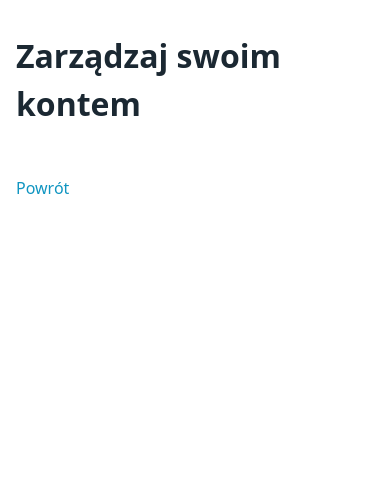
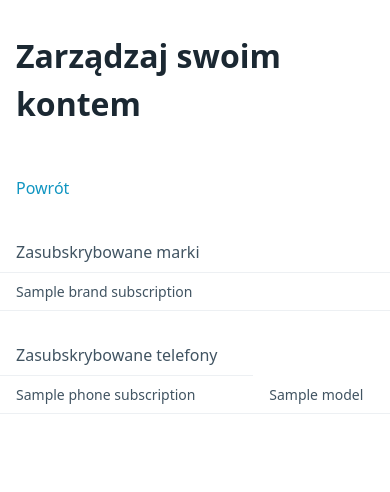
Before and after one commit to cdakk2000/Bazy_Danych_Projekt, a Django app: page /manage/ in a window 390 px wide. Shown: the top 492 px of the page. Run offline with Django 4.2, Linux system fonts and the light colour scheme; tables that the repository leaves empty hold one stand-in row (values such as "Sample post"); a database or web service that is not in the repository returns one stand-in record (values such as "Sample title"); some libraries are stand-ins or nearby versions.

Commit message:
Adding phone/brand subscription into manage account site

```diff
--- a/templates/manage.html
+++ b/templates/manage.html
@@ -11,5 +11,28 @@
       <a href="/options/">Powrót</a>
     </nav>
   </header>
+
+<table>
+    <tr>
+        <th>Zasubskrybowane marki</th>
+    </tr>
+    {% for row in brand_subs %}
+    <tr>
+        <td>{{ row.name }}</td>
+    </tr>
+    {% endfor %}
+</table>
+
+<table>
+    <tr>
+        <th>Zasubskrybowane telefony</th>
+    </tr>
+    {% for row in phone_subs %}
+    <tr>
+        <td>{{ row.name }}</td>
+        <td>{{ row.model }}</td>
+    </tr>
+    {% endfor %}
+</table>
 </body>
 </html>
--- a/testdb/views.py
+++ b/testdb/views.py
@@ -368,7 +368,26 @@ class SaveSearch(View):
 class Manage(View):
     template = 'manage.html'
     def get(self, request):
-        return render(request, self.template)
+        conn = connect()
+        cursor = conn.cursor(cursor_factory=RealDictCursor)
+        email = request.session.get('email')
+        cursor.execute("""SELECT brand.name FROM brand_subscription
+LEFT JOIN "user" ON brand_subscription.user_id =
+(SELECT "user".user_id FROM "user" WHERE "user".email = %s)
+LEFT JOIN brand ON brand_subscription.brand_id = brand.brand_id
+WHERE "user".email = %s;""", [email, email])
+        brand_subs = cursor.fetchall()
+
+        cursor.execute("""SELECT brand.name, phone.model FROM phone_subscription
+LEFT JOIN "user" ON phone_subscription.user_id =
+(SELECT "user".user_id FROM "user" WHERE "user".email = %s)
+LEFT JOIN phone ON phone_subscription.phone_id = phone.phone_id
+LEFT JOIN brand ON phone.brand_id = brand.brand_id
+WHERE "user".email = %s;""", [email, email])
+        phone_subs = cursor.fetchall()
+        print(brand_subs)
+        print(phone_subs)
+        return render(request, self.template, {"brand_subs": brand_subs, "phone_subs": phone_subs})
 
 
 class Phone(View):
```
